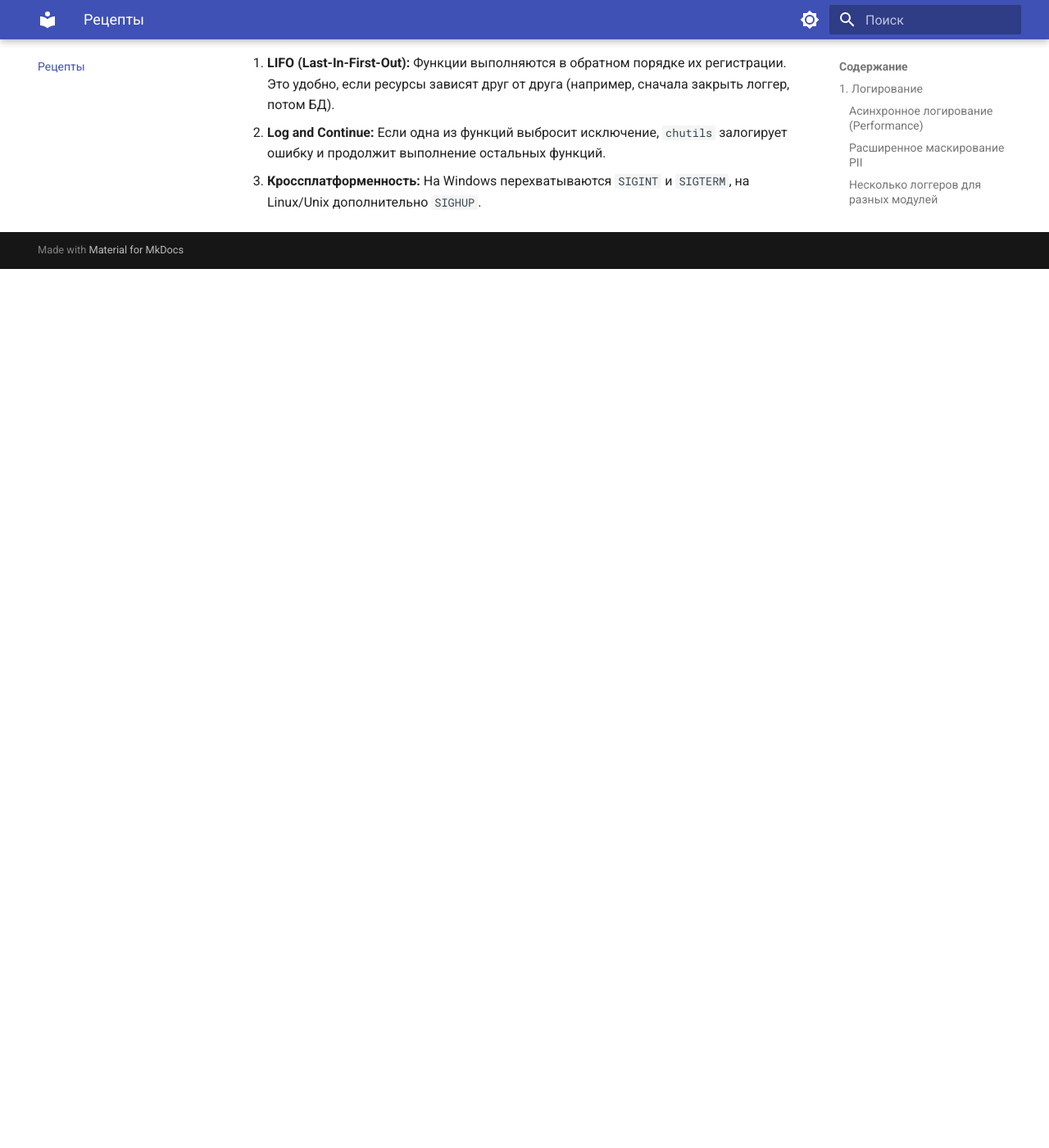
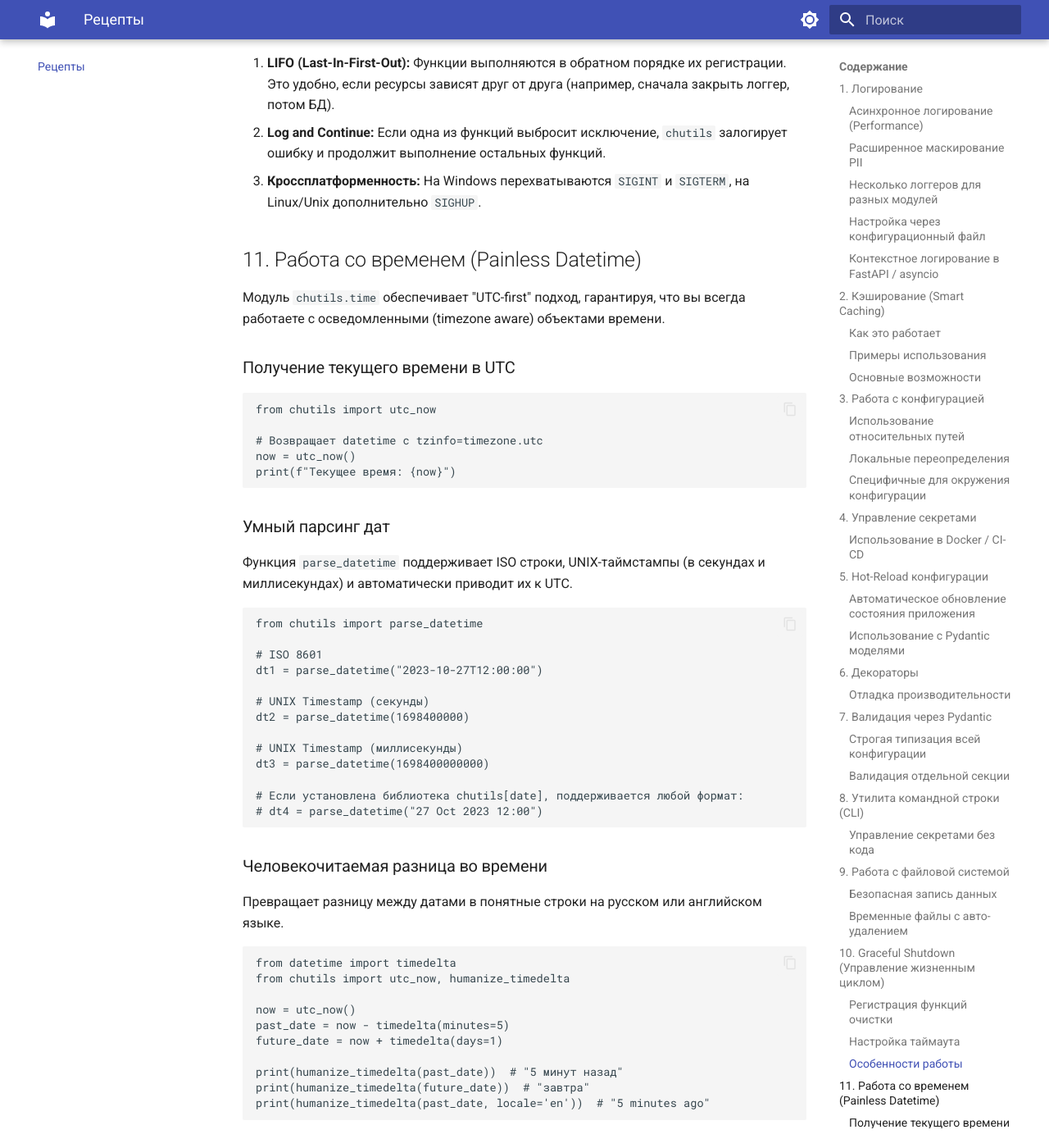
Before and after one commit to Chu4hel/chutils, an MkDocs documentation site: the page built from docs/recipes.md, in a window 1280 px wide and 1400 px high, scrolled down 9629 px. Shown: the whole window at 82% size. Built offline with MkDocs 1.6.1 and Material for MkDocs 9.7.7, drawn with Linux system fonts in a browser that asks for light colours; before the commit the page ends 9957 px from its top, so only the background shows below that; some of the changed text lies outside the part shown.

Commit message:
docs(conductor): Синхронизировать документацию для трека 'CLI Booster (Быстрое создание консольных команд)'

````diff
--- a/docs/recipes.md
+++ b/docs/recipes.md
@@ -446,3 +446,117 @@
 2. **Log and Continue:** Если одна из функций выбросит исключение, `chutils` залогирует ошибку и продолжит выполнение
    остальных функций.
 3. **Кроссплатформенность:** На Windows перехватываются `SIGINT` и `SIGTERM`, на Linux/Unix дополнительно `SIGHUP`.
+
+## 11. Работа со временем (Painless Datetime)
+
+Модуль `chutils.time` обеспечивает "UTC-first" подход, гарантируя, что вы всегда работаете с осведомленными (timezone
+aware) объектами времени.
+
+### Получение текущего времени в UTC
+
+```python
+from chutils import utc_now
+
+# Возвращает datetime с tzinfo=timezone.utc
+now = utc_now()
+print(f"Текущее время: {now}")
+```
+
+### Умный парсинг дат
+
+Функция `parse_datetime` поддерживает ISO строки, UNIX-таймстампы (в секундах и миллисекундах) и автоматически приводит
+их к UTC.
+
+```python
+from chutils import parse_datetime
+
+# ISO 8601
+dt1 = parse_datetime("2023-10-27T12:00:00")
+
+# UNIX Timestamp (секунды)
+dt2 = parse_datetime(1698400000)
+
+# UNIX Timestamp (миллисекунды)
+dt3 = parse_datetime(1698400000000)
+
+# Если установлена библиотека chutils[date], поддерживается любой формат:
+# dt4 = parse_datetime("27 Oct 2023 12:00")
+```
+
+### Человекочитаемая разница во времени
+
+Превращает разницу между датами в понятные строки на русском или английском языке.
+
+```python
+from datetime import timedelta
+from chutils import utc_now, humanize_timedelta
+
+now = utc_now()
+past_date = now - timedelta(minutes=5)
+future_date = now + timedelta(days=1)
+
+print(humanize_timedelta(past_date))  # "5 минут назад"
+print(humanize_timedelta(future_date))  # "завтра"
+print(humanize_timedelta(past_date, locale='en'))  # "5 minutes ago"
+```
+
+## 12. Быстрое создание CLI (CLI Booster)
+
+Декоратор `@cli_command` позволяет превратить любую функцию в полноценный CLI-инструмент за одну секунду. Он
+автоматически создает парсер аргументов на основе сигнатуры функции.
+
+### Простой скрипт
+
+```python
+# my_tool.py
+from chutils import cli_command
+from pathlib import Path
+
+
+@cli_command
+def copy_files(source: Path, dest: Path, verbose: bool = False):
+    """
+    Утилита для копирования файлов.
+    """
+    if verbose:
+        print(f"Копируем из {source} в {dest}")
+    # Логика...
+
+
+if __name__ == "__main__":
+    copy_files()
+```
+
+Теперь вы можете запустить его из терминала:
+
+```bash
+python my_tool.py /tmp/src /tmp/dst --verbose
+python my_tool.py --help
+```
+
+### Асинхронные команды и списки
+
+`CLI Booster` отлично справляется с асинхронностью и списками аргументов.
+
+```python
+import asyncio
+from chutils import cli_command
+
+
+@cli_command
+async def process_batch(ids: list[int], retry: int = 3):
+    """Обработка списка ID с повторами."""
+    for item_id in ids:
+        print(f"Processing {item_id} (retries: {retry})")
+        await asyncio.sleep(0.1)
+
+
+if __name__ == "__main__":
+    process_batch()
+```
+
+Запуск:
+
+```bash
+python my_tool.py 101 102 103 --retry 5
+```
````
